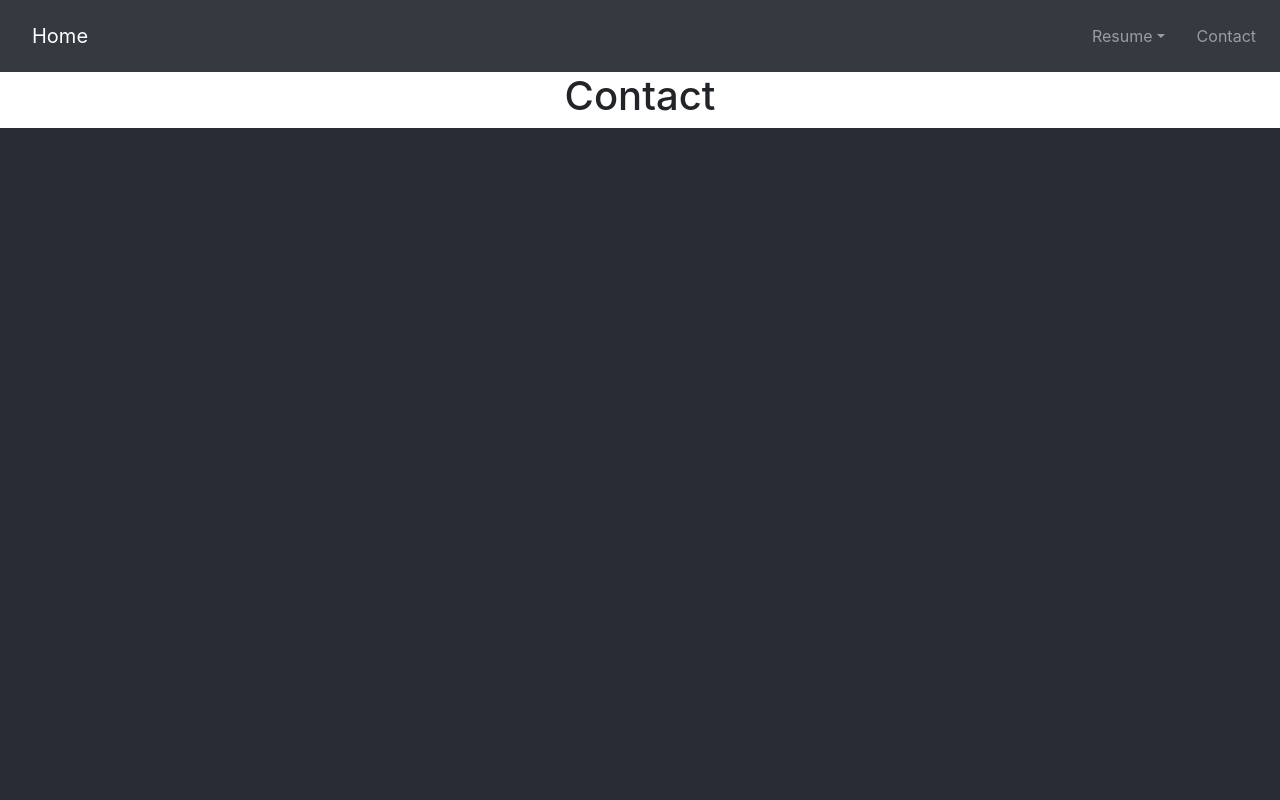
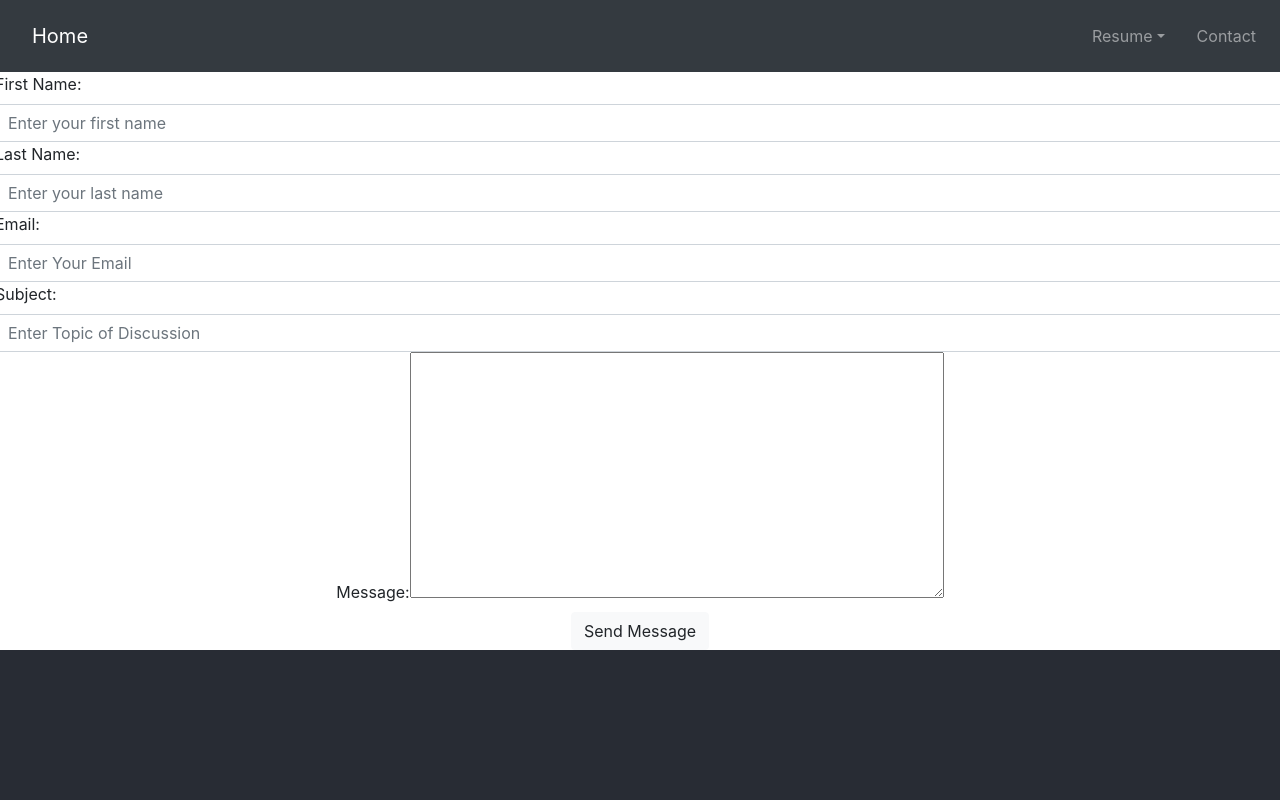
Before and after one commit to LizaFeng/PersonalPortfolio, a React (Create React App) app: page /Contact in a window 1280 px wide. Shown: the top 800 px of the page. Built offline with nearby package versions, Linux system fonts and the light colour scheme.

Commit message:
Basic structure of contact page down

```diff
--- a/src/pages/Contact.js
+++ b/src/pages/Contact.js
@@ -1,5 +1,56 @@
 const Contact = () => {
-  return <h1>Contact</h1>;
+  return (
+    <div>
+      <form>
+        <div className="form-row">
+          <label htmlFor="firstName"> First Name: </label>
+          <input
+            type="text"
+            className="form-control"
+            id="firstName"
+            placeholder="Enter your first name"
+          />
+          <label htmlFor="lastName"> Last Name: </label>
+          <input
+            type="text"
+            className="form-control"
+            id="lastName"
+            placeholder="Enter your last name"
+          />
+        </div>
+        <div className="form-row">
+          <label htmlFor="email">Email: </label>
+          <input
+            type="email"
+            className="form-control"
+            id="email"
+            placeholder="Enter Your Email"
+          />
+          <label htmlFor="subject">Subject: </label>
+          <input
+            type="subject"
+            className="form-control"
+            id="subject"
+            placeholder="Enter Topic of Discussion"
+          />
+        </div>
+        <div>
+          <label htmlFor="messageBox">Message: </label>
+          <textarea
+            id="messageBox"
+            name="messageBox"
+            rows="10"
+            cols="50"
+          ></textarea>
+        </div>
+        <div>
+          <button type="button" className="btn btn-light">
+            Send Message
+          </button>
+        </div>
+      </form>
+    </div>
+  );
 };
 
 export default Contact;
```
